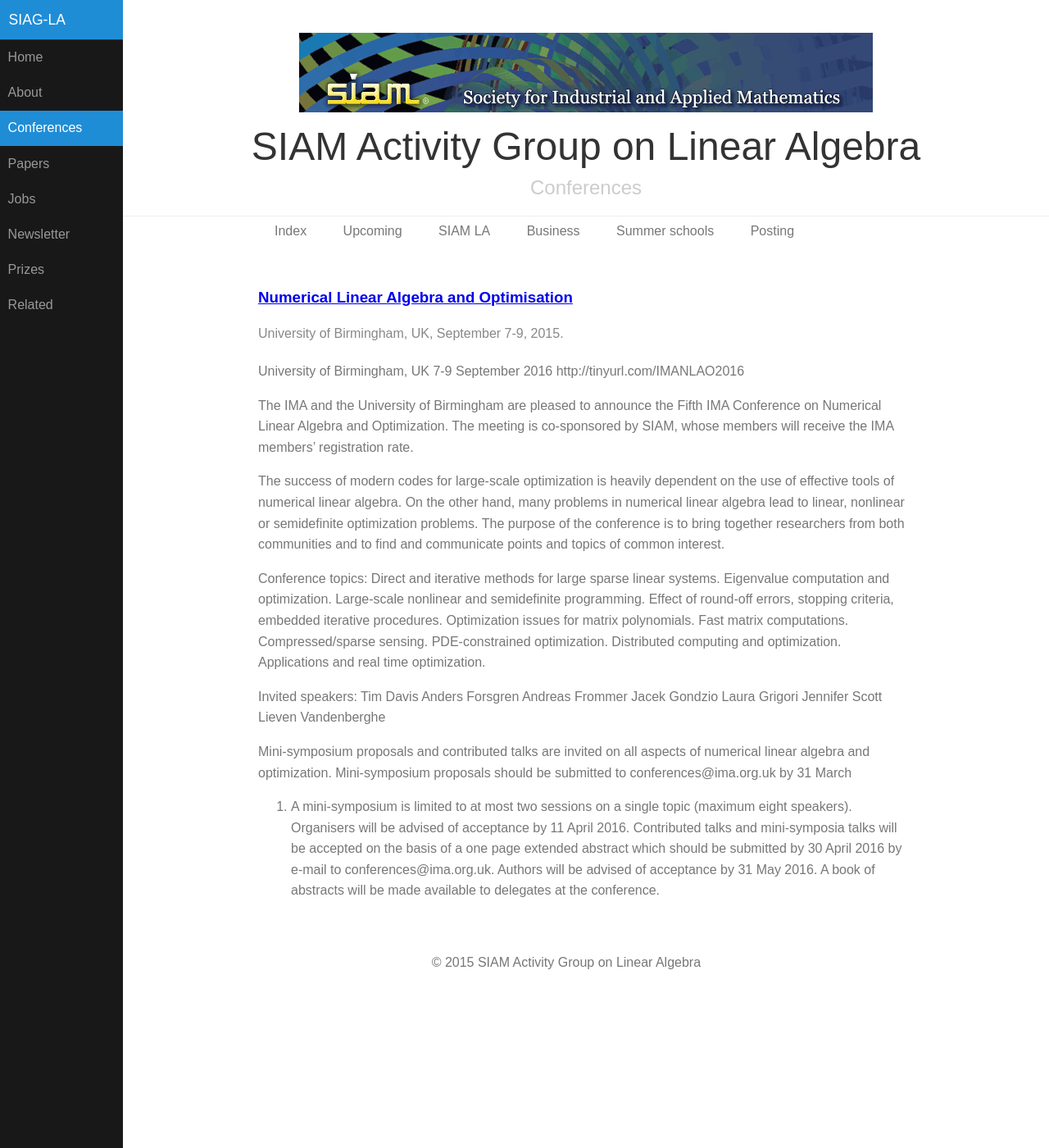
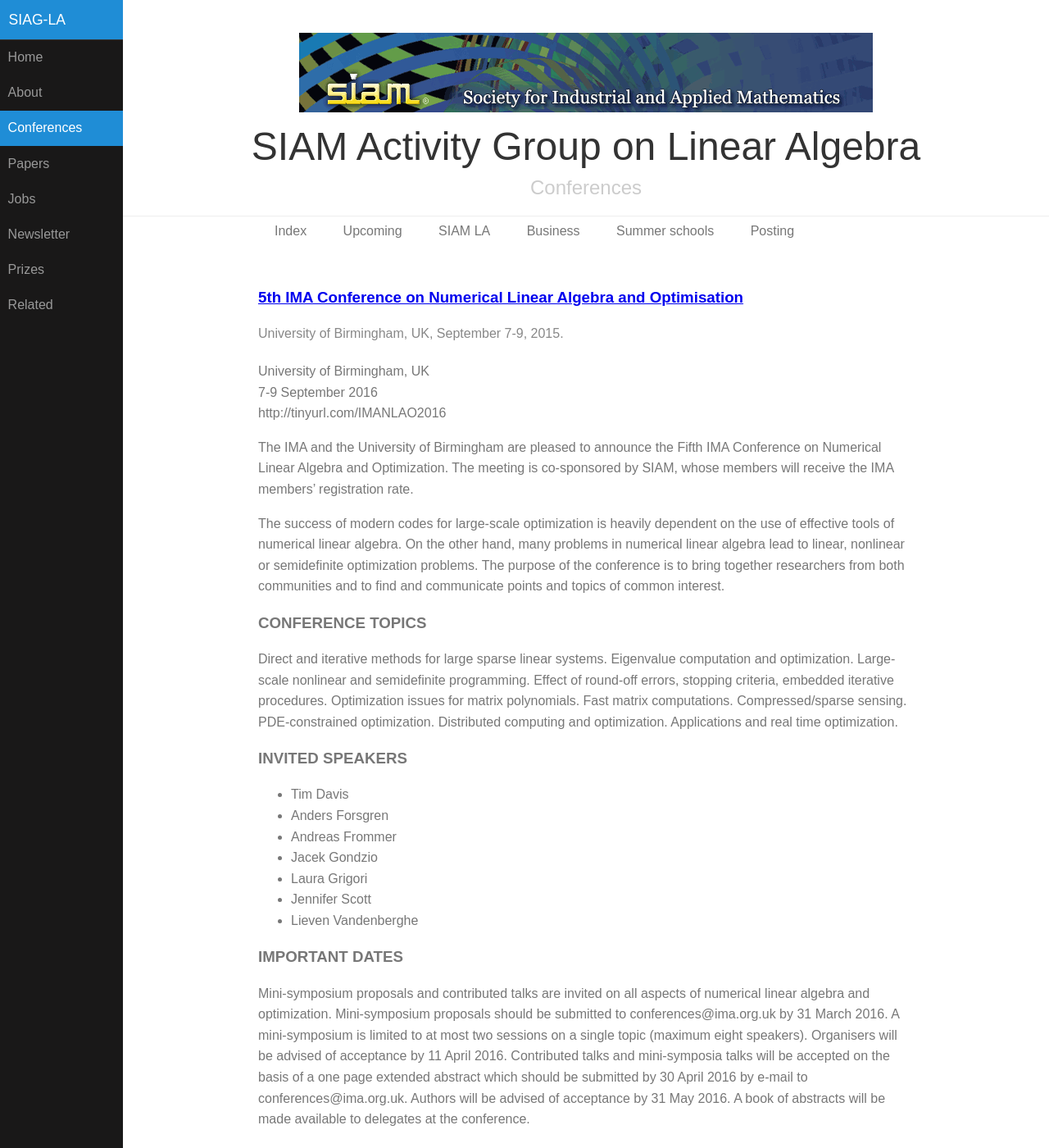
Before and after one commit to dbindel/siagla, a Jekyll site: the page built from _meetings/2016-09-07-nlao.md, in a window 1280 px wide and 1400 px high. Shown: the whole window at 82% size. Built offline with Jekyll 4.4.1, drawn with Linux system fonts in a browser that asks for light colours.

Commit message:
updated 2016-02-digest and meeting 2016-09-07-nlao

```diff
--- a/_inbox/2016-02-digest.yml
+++ b/_inbox/2016-02-digest.yml
@@ -1,5 +1,5 @@
 welcome: |
-  It's my pleasure to take over from David Bindel as SIAG/LA
+  I’m very pleased to be your new SIAG/LA
   secretary. Danny, James, Francoise and David have done an
   excellent job of steering the SIAG over the past three years,
   and the new committee would like to sincerely thank them for
@@ -26,8 +26,7 @@ announce:
       - David Bindel (Cornell) and Ilse Ipsen (NC State):
         In honor of Charlie Van Loan's retirement
 
-      - Fernando Guevarra Vasquez (Utah), Alexander Mamonov (Houston), Roberto Remis,
-        and Mikhail Zaslavsky (Schlumberger):
+      - Fernando Guevarra Vasquez (Utah), Alexander Mamonov (Houston), Roberto Remis, and Mikhail Zaslavsky (Schlumberger):
         Model Reduction Approaches in Wavefield Simulations and Imaging
         Part 1: Simulations
         Model Reduction Approaches in Wavefield Simulations and Imaging
--- a/_meetings/2016-09-07-nlao.md
+++ b/_meetings/2016-09-07-nlao.md
@@ -1,5 +1,5 @@
 ---
-title: Numerical Linear Algebra and Optimisation
+title: 5th IMA Conference on Numerical Linear Algebra and Optimisation
 page: http://www.ima.org.uk/conferences/conferences_calendar/5th_ima_conference_on_numerical_linear_algebra_and_optimisation.cfm.html
 start_date: 2015-09-07 12:00:00
 end_date: 2015-09-09 12:00:00
@@ -23,7 +23,8 @@ purpose of the conference is to bring together researchers from both
 communities and to find and communicate points and topics of common
 interest.
 
-Conference topics: Direct and iterative methods for large sparse
+### CONFERENCE TOPICS
+Direct and iterative methods for large sparse
 linear systems. Eigenvalue computation and optimization. Large-scale
 nonlinear and semidefinite programming. Effect of round-off errors,
 stopping criteria, embedded iterative procedures. Optimization issues
@@ -31,17 +32,24 @@ for matrix polynomials. Fast matrix computations. Compressed/sparse
 sensing. PDE-constrained optimization. Distributed computing and
 optimization. Applications and real time optimization.
 
-Invited speakers: Tim Davis Anders Forsgren Andreas Frommer Jacek
-Gondzio Laura Grigori Jennifer Scott Lieven Vandenberghe
+### INVITED SPEAKERS
+- Tim Davis
+- Anders Forsgren
+- Andreas Frommer
+- Jacek Gondzio
+- Laura Grigori
+- Jennifer Scott
+- Lieven Vandenberghe
 
+### IMPORTANT DATES
 Mini-symposium proposals and contributed talks are invited on all
 aspects of numerical linear algebra and optimization. Mini-symposium
 proposals should be submitted to conferences@ima.org.uk by 31 March
-2016. A mini-symposium is limited to at most two sessions on a single
+2016\. A mini-symposium is limited to at most two sessions on a single
 topic (maximum eight speakers). Organisers will be advised of
-acceptance by 11 April 2016. Contributed talks and mini-symposia talks
+acceptance by 11 April 2016\. Contributed talks and mini-symposia talks
 will be accepted on the basis of a one page extended abstract which
 should be submitted by 30 April 2016 by e-mail to
 conferences@ima.org.uk. Authors will be advised of acceptance by 31
-May 2016. A book of abstracts will be made available to delegates at
+May 2016\. A book of abstracts will be made available to delegates at
 the conference.
```
